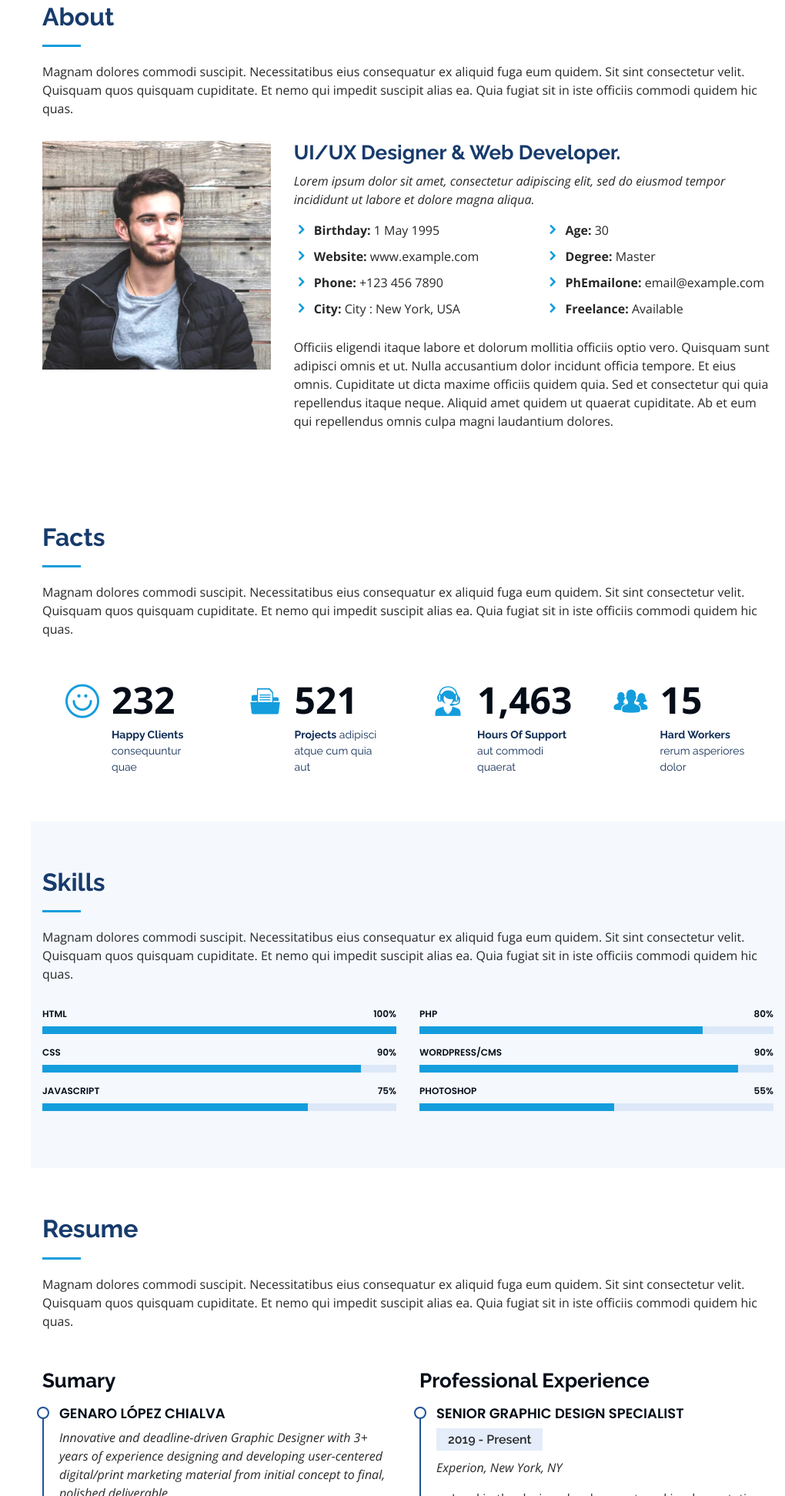
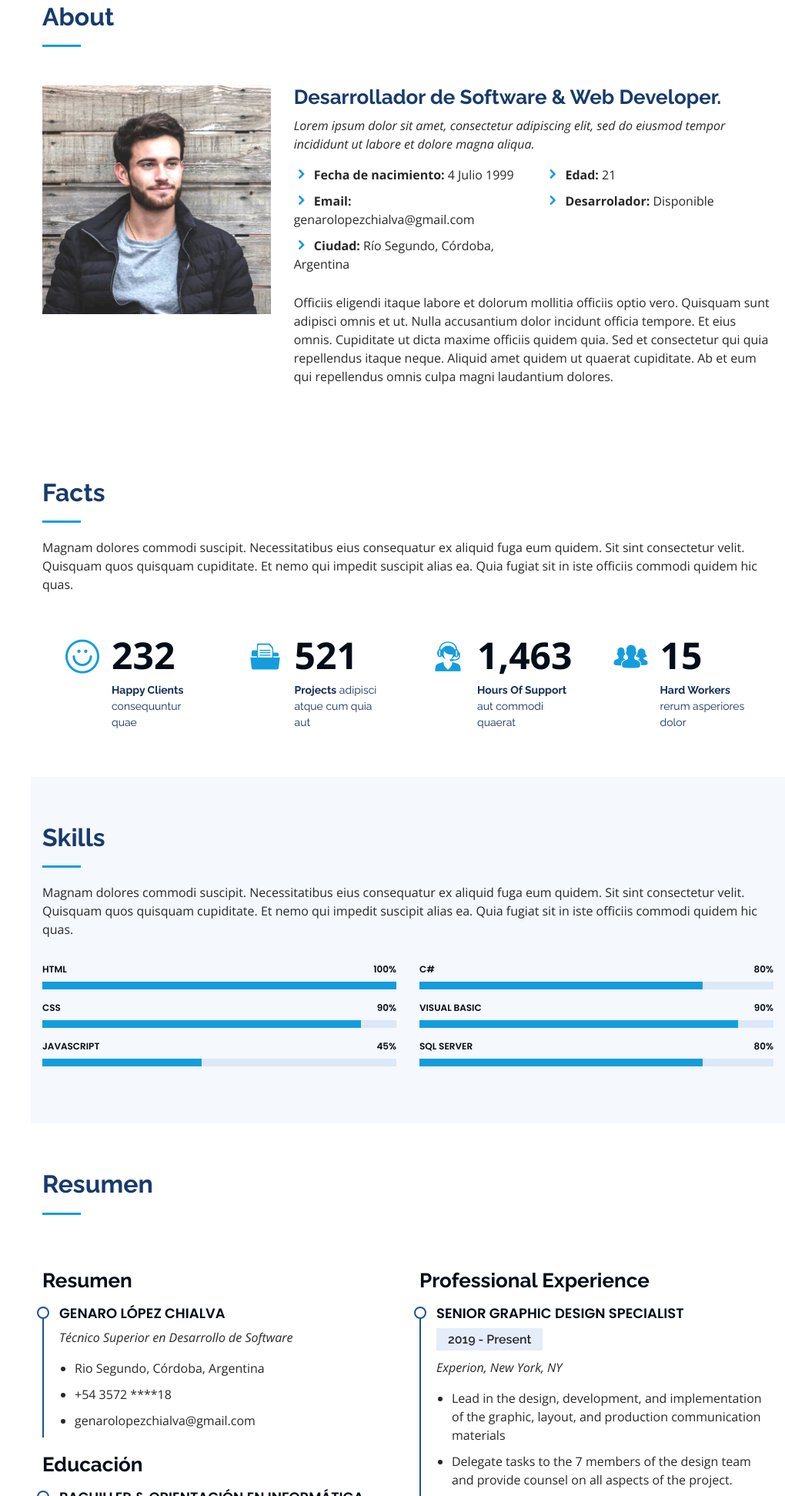
Before and after one commit to GenLC/portafolio, a plain HTML site: page index.html in a window 1280 px wide. Shown: the part 857-2800 px from the top of the page at 77% size, without its empty margins (260-1280 px from the left). Drawn offline with nearby package versions, Linux system fonts and the light colour scheme.

Commit message:
Update resumen

```diff
--- a/index.html
+++ b/index.html
@@ -76,7 +76,7 @@
   <section id="hero" class="d-flex flex-column justify-content-center align-items-center">
     <div class="hero-container" data-aos="fade-in">
       <h1>Genaro López Chialva</h1>
-      <p>I'm <span class="typed" data-typed-items="Software developer"></span></p>
+      <p>I'm <span class="typed" data-typed-items="Software Developer, Progrmador, Desarrolador Web"></span></p>
     </div>
   </section><!-- End Hero -->
 
@@ -88,7 +88,7 @@
 
         <div class="section-title">
           <h2>About</h2>
-          <p>Magnam dolores commodi suscipit. Necessitatibus eius consequatur ex aliquid fuga eum quidem. Sit sint consectetur velit. Quisquam quos quisquam cupiditate. Et nemo qui impedit suscipit alias ea. Quia fugiat sit in iste officiis commodi quidem hic quas.</p>
+          <!-- <p>Magnam dolores commodi suscipit. Necessitatibus eius consequatur ex aliquid fuga eum quidem. Sit sint consectetur velit. Quisquam quos quisquam cupiditate. Et nemo qui impedit suscipit alias ea. Quia fugiat sit in iste officiis commodi quidem hic quas.</p> -->
         </div>
 
         <div class="row">
@@ -96,7 +96,7 @@
             <img src="assets/img/profile-img.jpg" class="img-fluid" alt="">
           </div>
           <div class="col-lg-8 pt-4 pt-lg-0 content" data-aos="fade-left">
-            <h3>UI/UX Designer &amp; Web Developer.</h3>
+            <h3>Desarrollador de Software &amp; Web Developer.</h3>
             <p class="font-italic">
               Lorem ipsum dolor sit amet, consectetur adipiscing elit, sed do eiusmod tempor incididunt ut labore et dolore
               magna aliqua.
@@ -104,18 +104,17 @@
             <div class="row">
               <div class="col-lg-6">
                 <ul>
-                  <li><i class="icofont-rounded-right"></i> <strong>Birthday:</strong> 1 May 1995</li>
-                  <li><i class="icofont-rounded-right"></i> <strong>Website:</strong> www.example.com</li>
-                  <li><i class="icofont-rounded-right"></i> <strong>Phone:</strong> +123 456 7890</li>
-                  <li><i class="icofont-rounded-right"></i> <strong>City:</strong> City : New York, USA</li>
+                  <li><i class="icofont-rounded-right"></i> <strong>Fecha de nacimiento:</strong> 4 Julio 1999</li>
+
+                  <li><i class="icofont-rounded-right"></i> <strong>Email:</strong> genarolopezchialva@gmail.com</li>
+                  <li><i class="icofont-rounded-right"></i> <strong>Ciudad:</strong> Río Segundo, Córdoba, Argentina</li>
                 </ul>
               </div>
               <div class="col-lg-6">
                 <ul>
-                  <li><i class="icofont-rounded-right"></i> <strong>Age:</strong> 30</li>
-                  <li><i class="icofont-rounded-right"></i> <strong>Degree:</strong> Master</li>
-                  <li><i class="icofont-rounded-right"></i> <strong>PhEmailone:</strong> email@example.com</li>
-                  <li><i class="icofont-rounded-right"></i> <strong>Freelance:</strong> Available</li>
+                  <li><i class="icofont-rounded-right"></i> <strong>Edad:</strong> 21</li>
+
+                  <li><i class="icofont-rounded-right"></i> <strong>Desarrolador:</strong> Disponible</li>
                 </ul>
               </div>
             </div>
@@ -205,9 +204,9 @@
             </div>
 
             <div class="progress">
-              <span class="skill">JavaScript <i class="val">75%</i></span>
+              <span class="skill">JavaScript <i class="val">45%</i></span>
               <div class="progress-bar-wrap">
-                <div class="progress-bar" role="progressbar" aria-valuenow="75" aria-valuemin="0" aria-valuemax="100"></div>
+                <div class="progress-bar" role="progressbar" aria-valuenow="45" aria-valuemin="0" aria-valuemax="100"></div>
               </div>
             </div>
 
@@ -216,23 +215,23 @@
           <div class="col-lg-6" data-aos="fade-up" data-aos-delay="100">
 
             <div class="progress">
-              <span class="skill">PHP <i class="val">80%</i></span>
+              <span class="skill">C# <i class="val">80%</i></span>
               <div class="progress-bar-wrap">
                 <div class="progress-bar" role="progressbar" aria-valuenow="80" aria-valuemin="0" aria-valuemax="100"></div>
               </div>
             </div>
 
             <div class="progress">
-              <span class="skill">WordPress/CMS <i class="val">90%</i></span>
+              <span class="skill">Visual Basic <i class="val">90%</i></span>
               <div class="progress-bar-wrap">
                 <div class="progress-bar" role="progressbar" aria-valuenow="90" aria-valuemin="0" aria-valuemax="100"></div>
               </div>
             </div>
 
             <div class="progress">
-              <span class="skill">Photoshop <i class="val">55%</i></span>
+              <span class="skill">SQL Server <i class="val">80%</i></span>
               <div class="progress-bar-wrap">
-                <div class="progress-bar" role="progressbar" aria-valuenow="55" aria-valuemin="0" aria-valuemax="100"></div>
+                <div class="progress-bar" role="progressbar" aria-valuenow="80" aria-valuemin="0" aria-valuemax="100"></div>
               </div>
             </div>
 
@@ -248,28 +247,28 @@
       <div class="container">
 
         <div class="section-title">
-          <h2>Resume</h2>
-          <p>Magnam dolores commodi suscipit. Necessitatibus eius consequatur ex aliquid fuga eum quidem. Sit sint consectetur velit. Quisquam quos quisquam cupiditate. Et nemo qui impedit suscipit alias ea. Quia fugiat sit in iste officiis commodi quidem hic quas.</p>
+          <h2>Resumen</h2>
+          <!-- <p>Magnam dolores commodi suscipit. Necessitatibus eius consequatur ex aliquid fuga eum quidem. Sit sint consectetur velit. Quisquam quos quisquam cupiditate. Et nemo qui impedit suscipit alias ea. Quia fugiat sit in iste officiis commodi quidem hic quas.</p> -->
         </div>
 
         <div class="row">
           <div class="col-lg-6" data-aos="fade-up">
-            <h3 class="resume-title">Sumary</h3>
+            <h3 class="resume-title">Resumen</h3>
             <div class="resume-item pb-0">
               <h4>Genaro López Chialva</h4>
-              <p><em>Innovative and deadline-driven Graphic Designer with 3+ years of experience designing and developing user-centered digital/print marketing material from initial concept to final, polished deliverable.</em></p>
+              <p><em>Técnico Superior en Desarrollo de Software</em></p>
               <ul>
-                <li>Portland par 127,Orlando, FL</li>
-                <li>(123) 456-7891</li>
-                <li>alice.barkley@example.com</li>
+                <li>Rio Segundo, Córdoba, Argentina</li>
+                <li>+54 3572 ****18</li>
+                <li>genarolopezchialva@gmail.com</li>
               </ul>
             </div>
 
-            <h3 class="resume-title">Education</h3>
+            <h3 class="resume-title">Educación</h3>
             <div class="resume-item">
-              <h4>Master of Fine Arts &amp; Graphic Design</h4>
-              <h5>2015 - 2016</h5>
-              <p><em>Rochester Institute of Technology, Rochester, NY</em></p>
+              <h4>Bachiller &amp; Orientación en Informática</h4>
+              <h5>2011 - 2017</h5>
+              <p><em>Instituto Secundario Carlos Pellegrini, Pilar, Córdoba</em></p>
               <p>Qui deserunt veniam. Et sed aliquam labore tempore sed quisquam iusto autem sit. Ea vero voluptatum qui ut dignissimos deleniti nerada porti sand markend</p>
             </div>
             <div class="resume-item">
```
